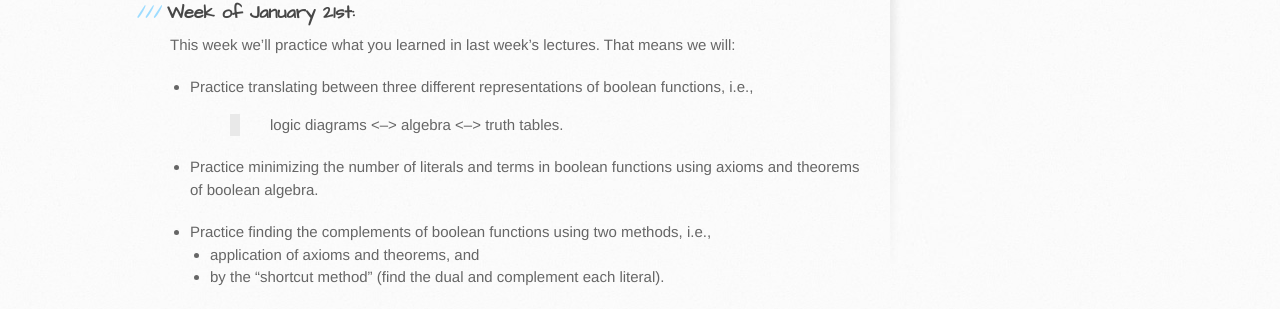
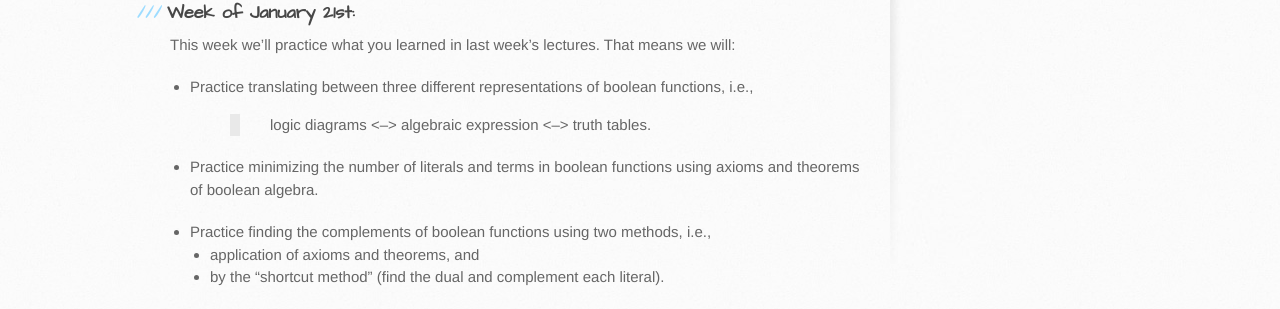
Before and after one commit to philstutorials/philstutorials.github.io, a Jekyll site: the page built from CPSC359W.md, in a window 1280 px wide. Shown: the part 472-781 px from the top of the page. Built offline with Jekyll 4.4.1, drawn with Linux system fonts in a browser that asks for light colours; our own code applies the rules of GitHub Pages for plain Markdown files.

Commit message:
Update CPSC359W.md

```diff
--- a/CPSC359W.md
+++ b/CPSC359W.md
@@ -15,7 +15,7 @@ Tutorials:
 This week we'll practice what you learned in last week's lectures. That means we will:
 
 - Practice translating between three different representations of boolean functions, i.e.,
- > logic diagrams <--> algebra <--> truth tables.
+ > logic diagrams <--> algebraic expression <--> truth tables.
 
 - Practice minimizing the number of literals and terms in boolean functions using axioms and theorems of boolean algebra.
 
```
